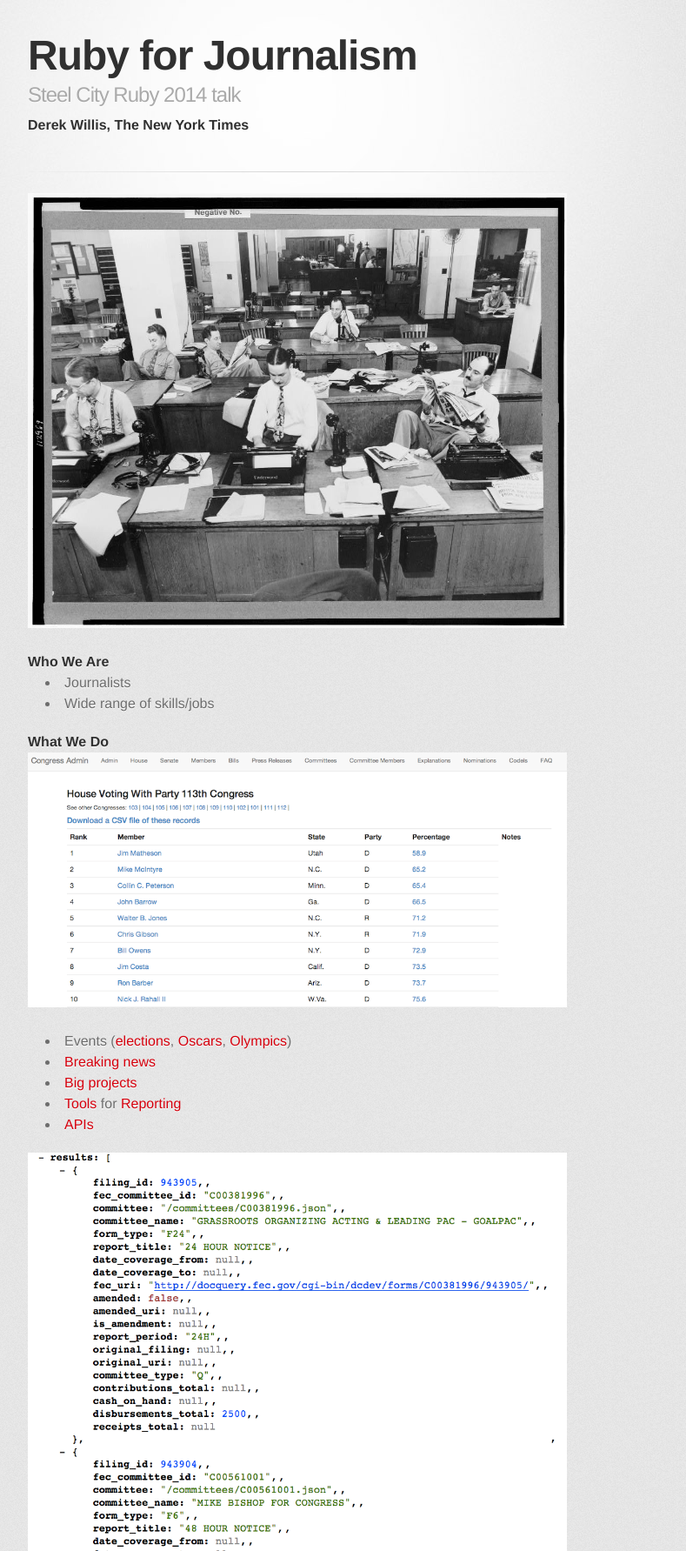
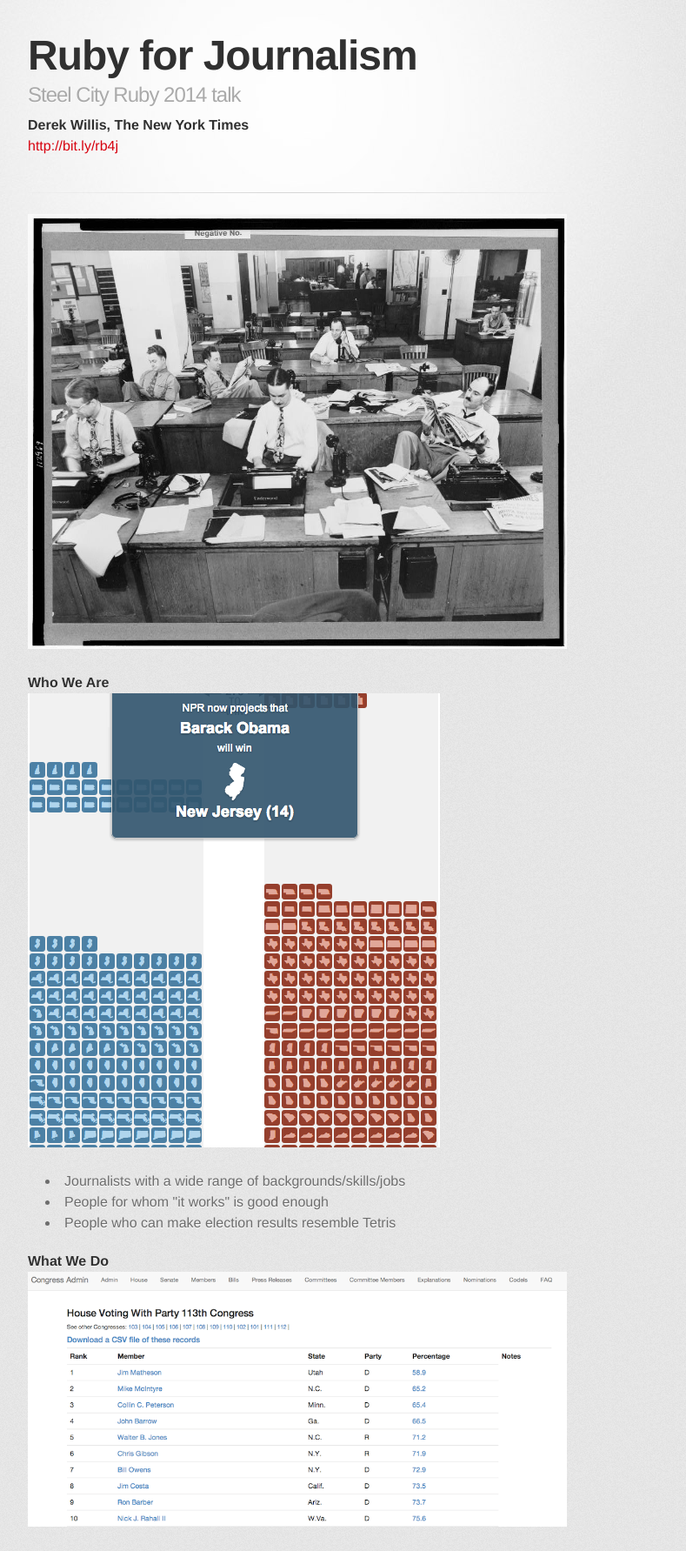
Before and after one commit to dwillis/ruby_for_journalism, a plain HTML site: page index.html in a window 1280 px wide. Shown: the top 1783 px of the page at 87% size, without its empty margins (298-1087 px from the left). Drawn offline with Linux system fonts and the light colour scheme; a web font is replaced by a local one.

Commit message:
added tetris png

```diff
--- a/index.html
+++ b/index.html
@@ -20,8 +20,8 @@
         <header>
           <h1>Ruby for Journalism</h1>
           <h2>Steel City Ruby 2014 talk</h2>
-          <h4>
-          <a name="derek-willis-the-new-york-times" class="anchor" href="#derek-willis-the-new-york-times"><span class="octicon octicon-link"></span></a>Derek Willis, The New York Times</h4>
+          <h4>Derek Willis, The New York Times</h4>
+          <h5><a href="http://bit.ly/rb4j">http://bit.ly/rb4j</a></h5>
         </header>
 
         <hr>
@@ -33,10 +33,14 @@
 <h4>
 <a name="who-we-are" class="anchor" href="#who-we-are"><span class="octicon octicon-link"></span></a>Who We Are</h4>
 
+<p><img src="https://raw.githubusercontent.com/dwillis/ruby_for_journalism/master/tetris.png" alt="tetris"></p>
+
 <ul>
-<li>Journalists</li>
-<li>Wide range of skills/jobs</li>
-</ul><h4>
+<li>Journalists with a wide range of backgrounds/skills/jobs</li>
+<li>People for whom "it works" is good enough</li>
+<li>People who can make election results resemble Tetris</li>
+</ul>
+<h4>
 <a name="what-we-do" class="anchor" href="#what-we-do"><span class="octicon octicon-link"></span></a>What We Do</h4>
 
 <p><img src="https://raw.githubusercontent.com/dwillis/ruby_for_journalism/master/congress_admin.png" alt="Congress Admin"></p>
```
